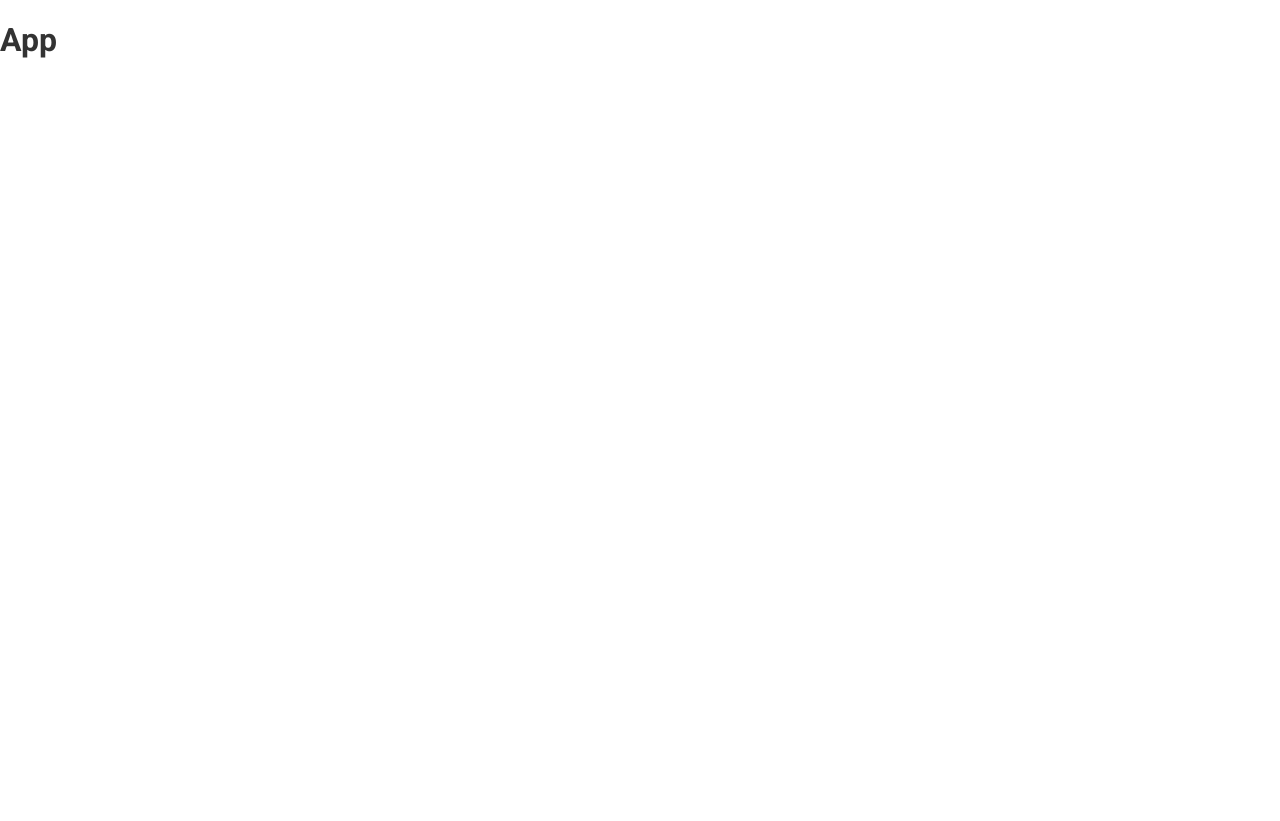
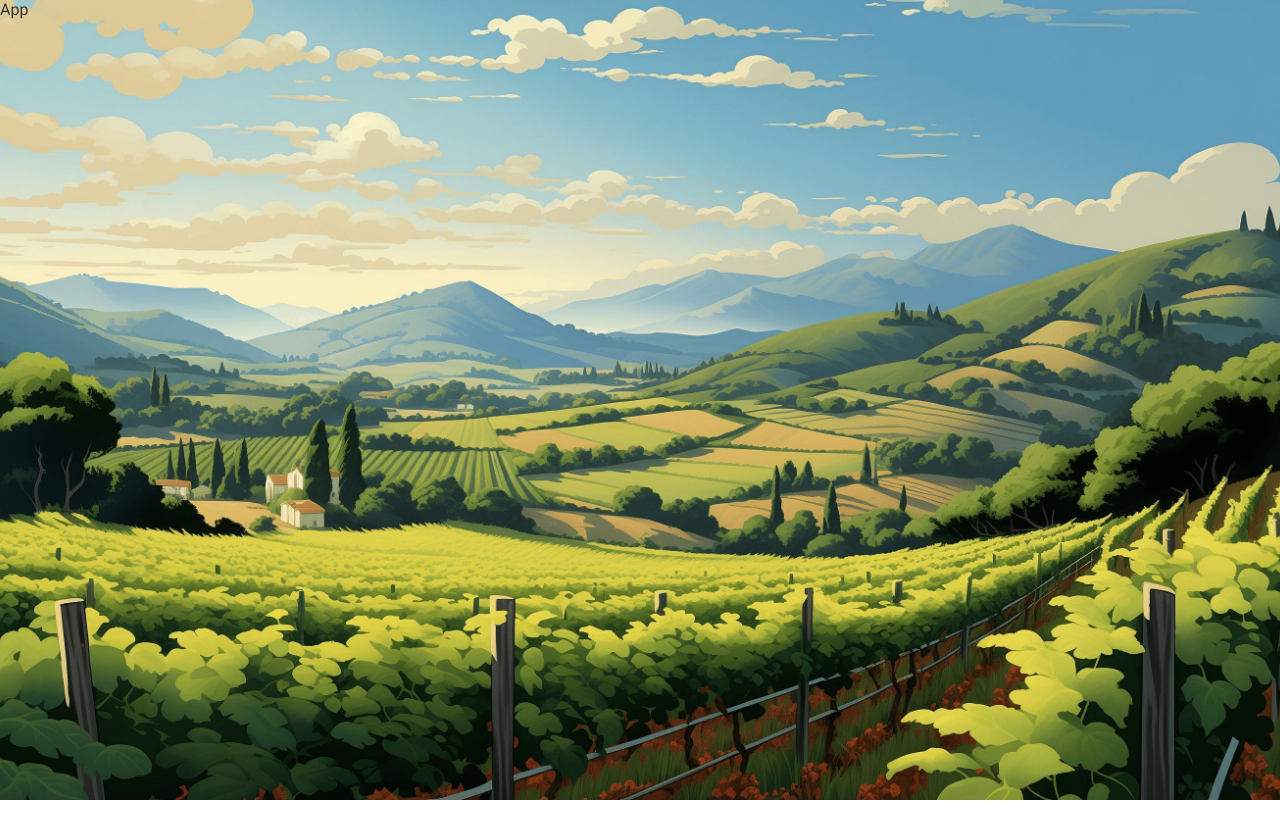
Before and after one commit to Eliyar/uighurschool-web, a React (Create React App) app: page / in a window 1280 px wide. After the commit the page ends 800 px from the top, so only its background shows below. Built offline with nearby package versions, Linux system fonts and the light colour scheme.

Commit message:
Updated background image

```diff
--- a/src/App.tsx
+++ b/src/App.tsx
@@ -1,7 +1,3 @@
 export const App = () => {
-    return (
-        <div>
-            <h1>App</h1>
-        </div>
-    )
+    return <div>App</div>
 }
--- a/src/index.scss
+++ b/src/index.scss
@@ -13,7 +13,8 @@ body,
 
 body {
     margin: 0;
-    background: white;
+    background: url('../public/assets/images/background.jpg') no-repeat center center fixed;
+    background-size: cover;
     color: $text;
     font-family: 'Roboto', sans-serif !important;
     -webkit-font-smoothing: antialiased;
```
Also changed, not shown: public/assets/images/background.jpg (added).
